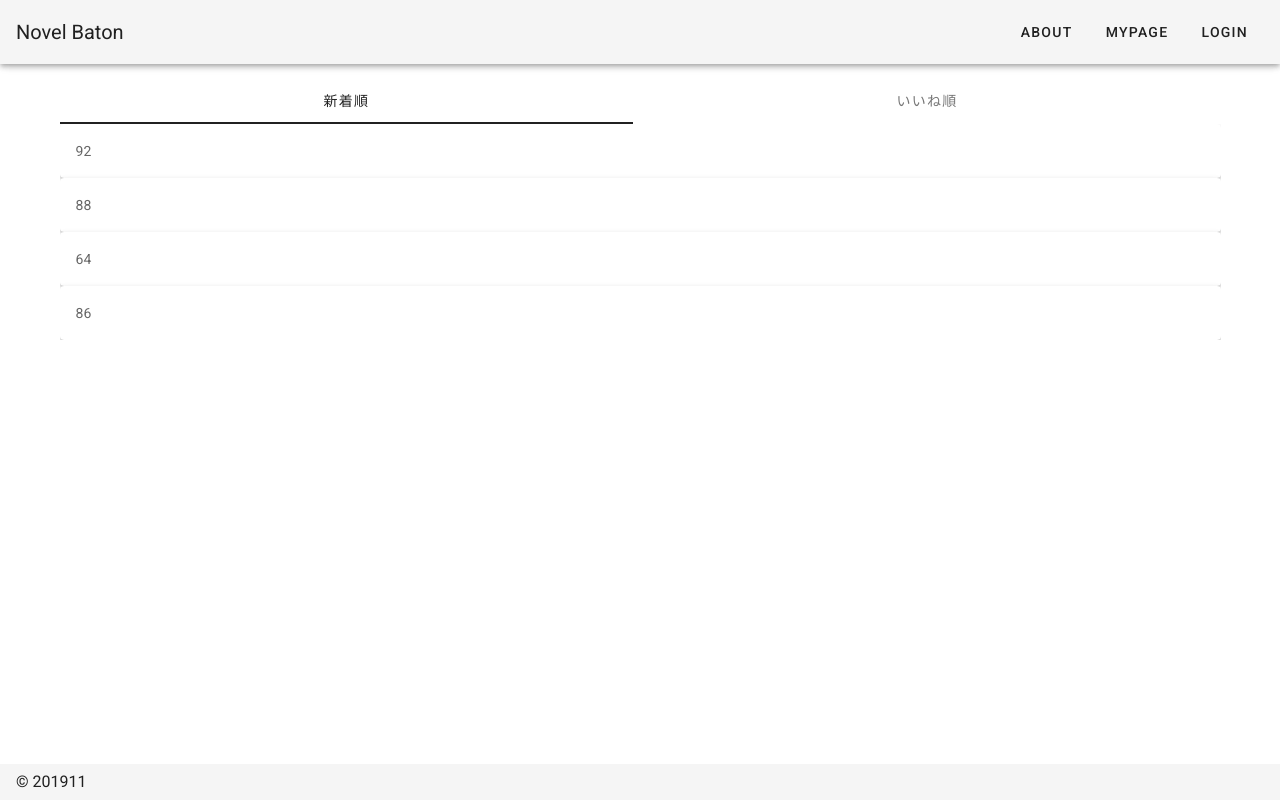
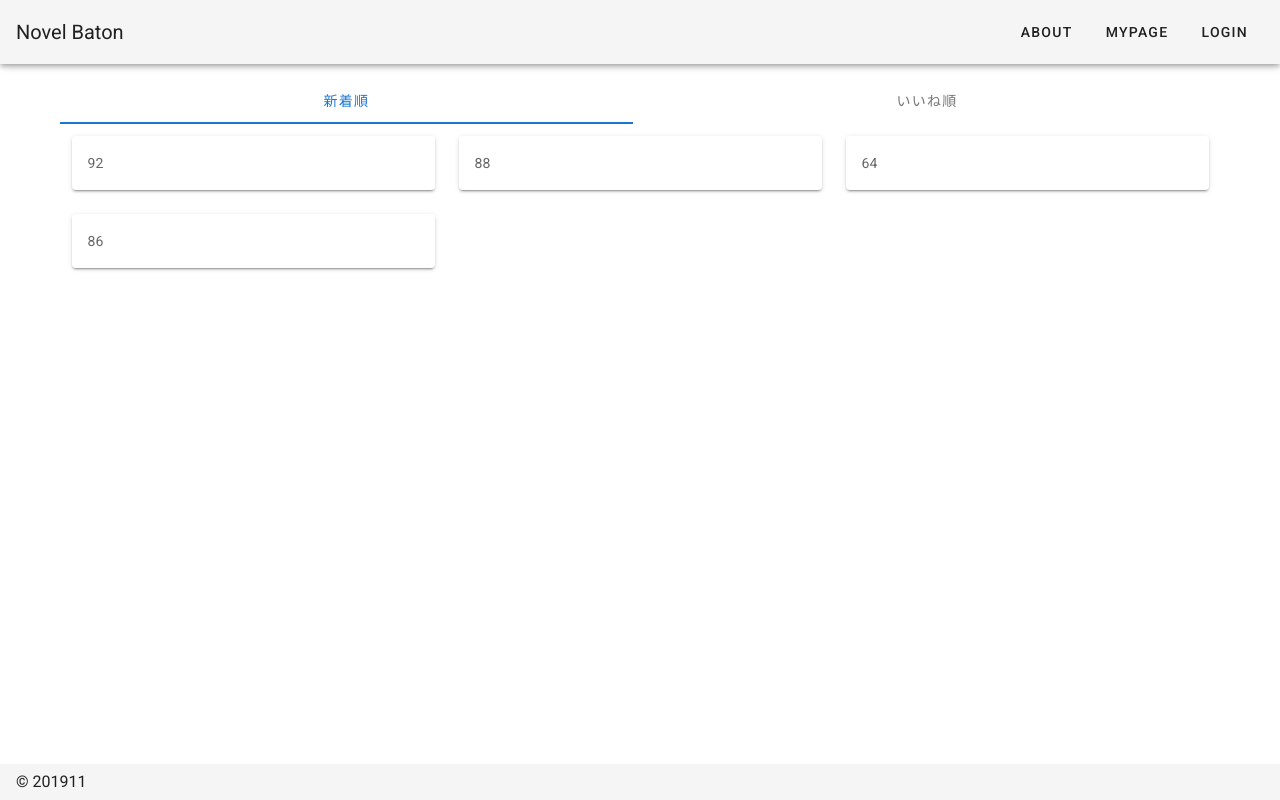
Before and after one commit to Jisedai-labo/novel-baton, a Nuxt app: page / in a window 1280 px wide. Built offline with nearby package versions, Linux system fonts and the light colour scheme.

Commit message:
3列に出来た

```diff
--- a/pages/index.vue
+++ b/pages/index.vue
@@ -1,15 +1,21 @@
 <template>
   <v-layout column justify-center>
-    <v-tabs v-model="tab" background-color="transparent" color="basil" grow>
+    <v-tabs v-model="tab" background-color="transparent" grow>
       <v-tab v-for="item in items" :key="item">{{ item }}</v-tab>
     </v-tabs>
     <v-tabs-items v-model="tab">
       <v-tab-item v-for="text in texts" :key="text">
-        <v-card v-for="(t, key, index) in text" :key="index">
-          <v-card-text>
-            {{ t }}
-          </v-card-text>
-        </v-card>
+        <v-container>
+          <v-row :align="alignment" :justify="justify">
+            <v-col cols="4" v-for="(t, key, index) in text" :key="index">
+              <v-card>
+                <v-card-text>
+                  {{ t }}
+                </v-card-text>
+              </v-card>
+            </v-col>
+          </v-row>
+        </v-container>
       </v-tab-item>
     </v-tabs-items>
     <!-- <ul>
```
